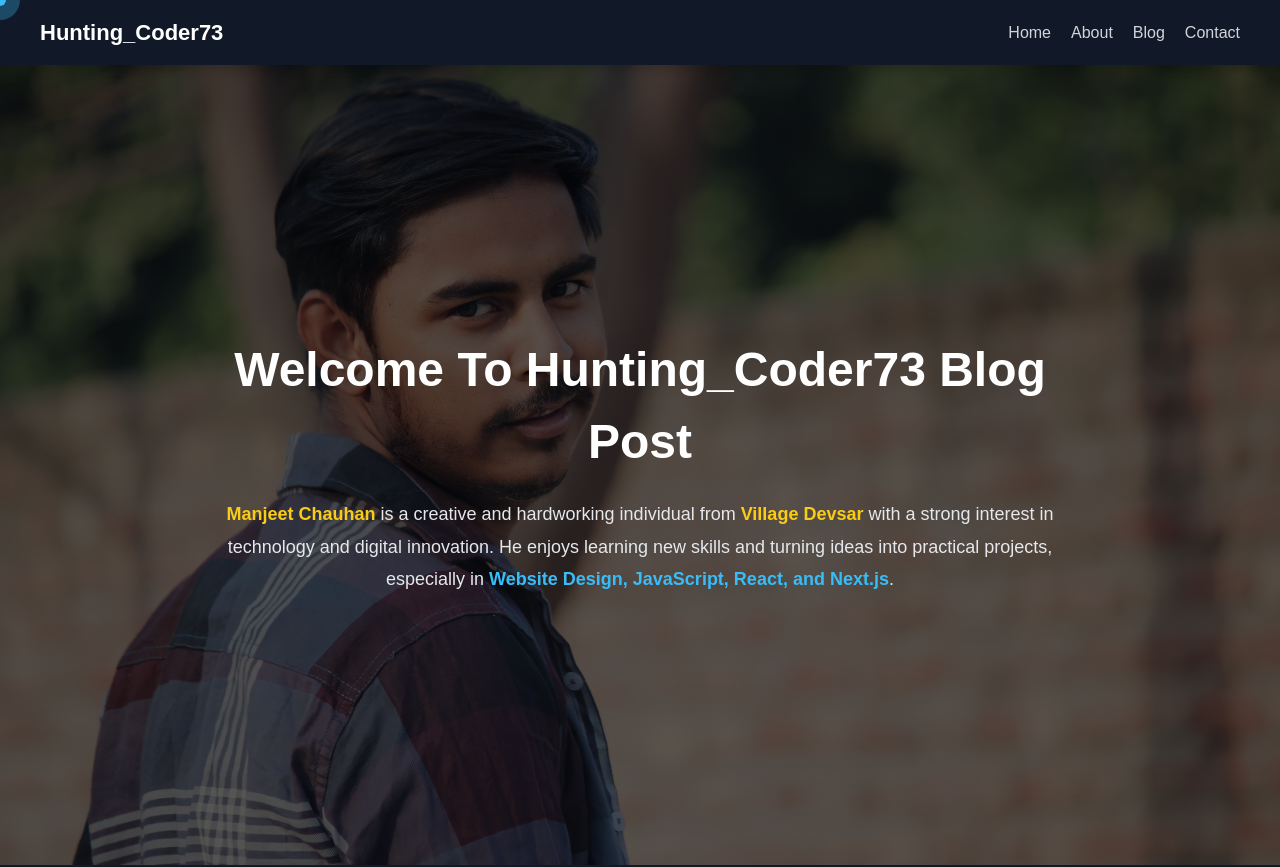
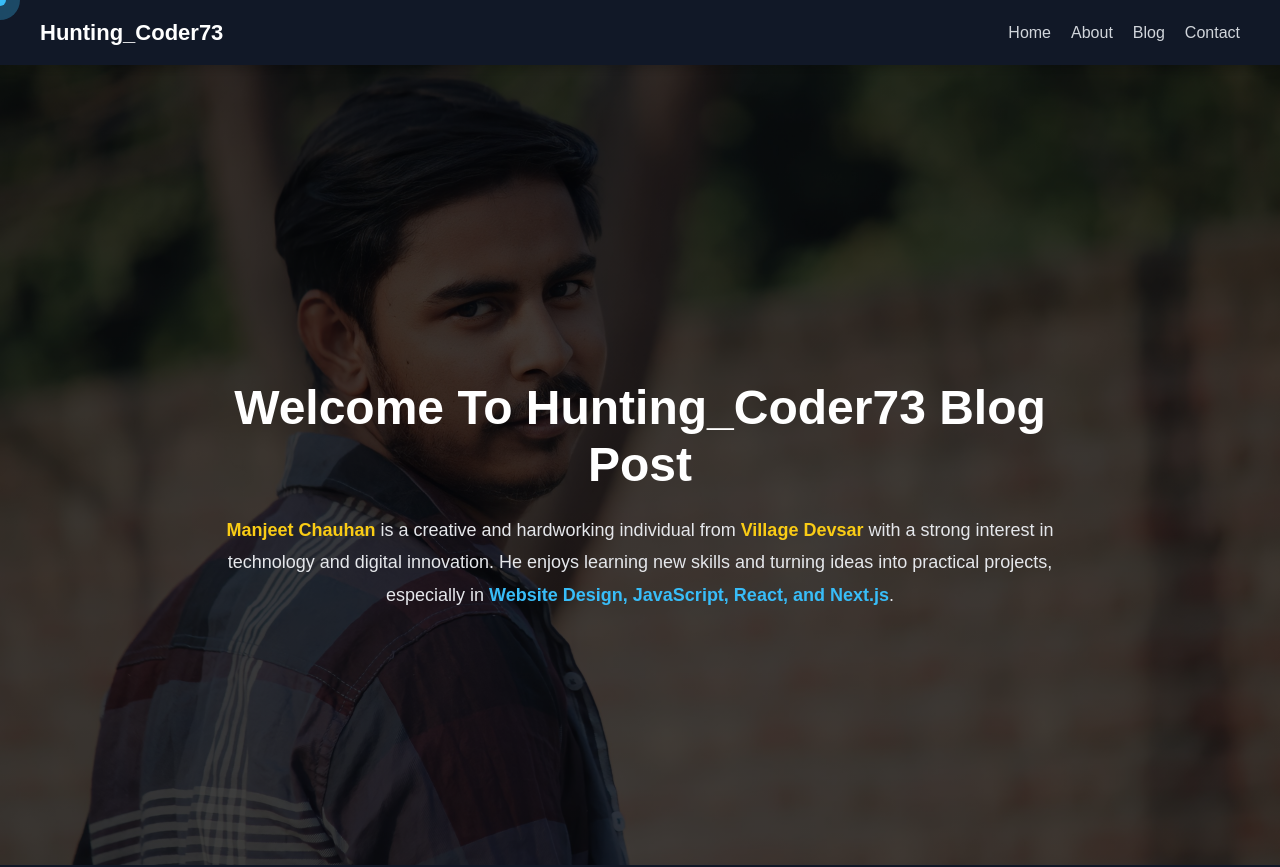
Before and after one commit to codewithmanjeet/blogweb, a Next.js app: page / in a window 1280 px wide. Shown: the top 867 px of the page. Built offline with nearby package versions, Linux system fonts and the light colour scheme.

Commit message:
updated page.tsx and globals.css styles

```diff
--- a/app/globals.css
+++ b/app/globals.css
@@ -5,6 +5,9 @@
   box-sizing: border-box;
 }
 
+html, body {
+  overflow-x: hidden;
+}
 body {
   margin: 0;
   padding: 0;
--- a/app/page.tsx
+++ b/app/page.tsx
@@ -32,12 +32,7 @@ export default function Home() {
             transition={{ duration: 0.8 }}
             style={loaderStyle}
           >
-            <motion.h1
-              style={counterStyle}
-              initial={{ scale: 0.8 }}
-              animate={{ scale: 1 }}
-              transition={{ duration: 0.5 }}
-            >
+            <motion.h1 style={counterStyle}>
               {count}%
             </motion.h1>
 
@@ -102,7 +97,6 @@ const counterStyle: CSSProperties = {
   fontSize: "clamp(40px, 8vw, 60px)",
   fontWeight: "bold",
   marginBottom: "20px",
-  textAlign: "center",
 };
 
 const progressContainer: CSSProperties = {
@@ -121,16 +115,17 @@ const progressBar: CSSProperties = {
 };
 
 const mainStyle: CSSProperties = {
-  minHeight: "100dvh", // mobile fix
+  minHeight: "100dvh",
   display: "flex",
   justifyContent: "center",
   alignItems: "center",
   textAlign: "center",
-  padding: "20px",
+  padding: "100px 20px 40px", // 🔥 navbar space added
   backgroundImage:
-    "linear-gradient(rgba(0,0,0,0.65), rgba(0,0,0,0.65)), url('/bg.jpg')",
+    "linear-gradient(rgba(0,0,0,0.75), rgba(0,0,0,0.75)), url('/bg.jpg')",
   backgroundSize: "cover",
   backgroundPosition: "center",
+  backgroundRepeat: "no-repeat",
 };
 
 const containerStyle: CSSProperties = {
@@ -139,10 +134,11 @@ const containerStyle: CSSProperties = {
 };
 
 const headingStyle: CSSProperties = {
-  fontSize: "clamp(28px, 6vw, 48px)",
+  fontSize: "clamp(26px, 7vw, 48px)",
   fontWeight: "700",
   marginBottom: "20px",
   color: "#ffffff",
+  lineHeight: "1.2",
 };
 
 const paragraphStyle: CSSProperties = {
```
